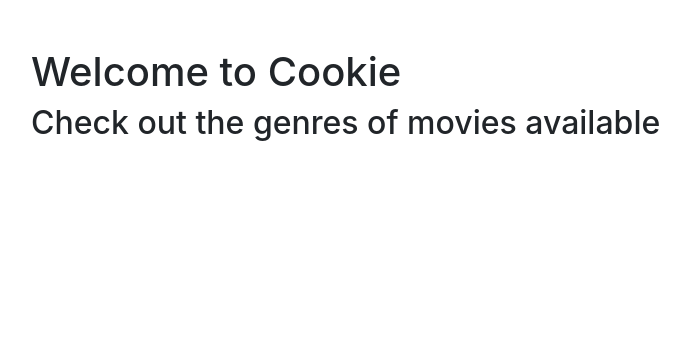
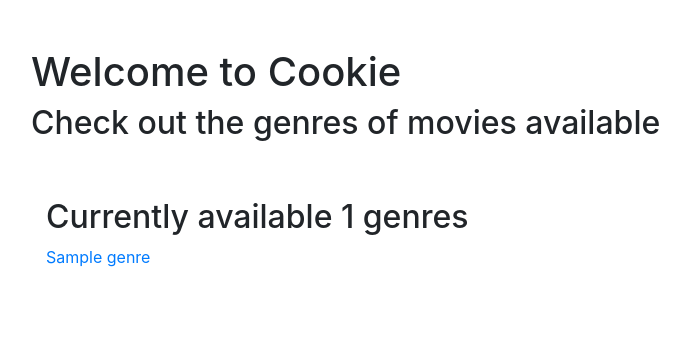
Before and after one commit to Andrew-157/dj_project_3, a Django app: template movies/templates/movies/index.html in a window 1280 px wide. Shown: the part 56-420 px from the top of the page, without its empty margins (54-744 px from the left). Run offline with Django 4.2, Linux system fonts and the light colour scheme; the template is opened without the code that fills it: most values are stand-ins (such as "Sample title", 1, 10 or a date in 2020); some libraries are stand-ins or nearby versions.

Commit message:
Created IndexView

```diff
--- a/movies/templates/movies/index.html
+++ b/movies/templates/movies/index.html
@@ -4,8 +4,11 @@
 <div class="container py-5">
     <h1>Welcome to Cookie</h1>
     <h2>Check out the genres of movies available</h2>
-    <!-- {% for genre in genres%}
-    <a href="{% url 'movies:movies-by-genre' genre.slug %}">{{ genre }}</a><br>
-    {% endfor %} -->
+    <div class="container py-5">
+        <h2>Currently available {{ genres|length }} genres</h2>
+        {% for genre in genres %}
+        <a href="">{{ genre }}</a> <br>
+        {% endfor %}
+    </div>
 </div>
 {% endblock %}
--- a/movies/urls.py
+++ b/movies/urls.py
@@ -1,7 +1,8 @@
 from django.views.generic import TemplateView
 from django.urls import path
+from movies import views
 
 app_name = 'movies'
 urlpatterns = [
-    path('', TemplateView.as_view(template_name='movies/index.html'), name='index')
+    path('', views.IndexView.as_view(), name='index')
 ]
```
Also changed, not shown: movies/views.py (+8 -0 lines).
